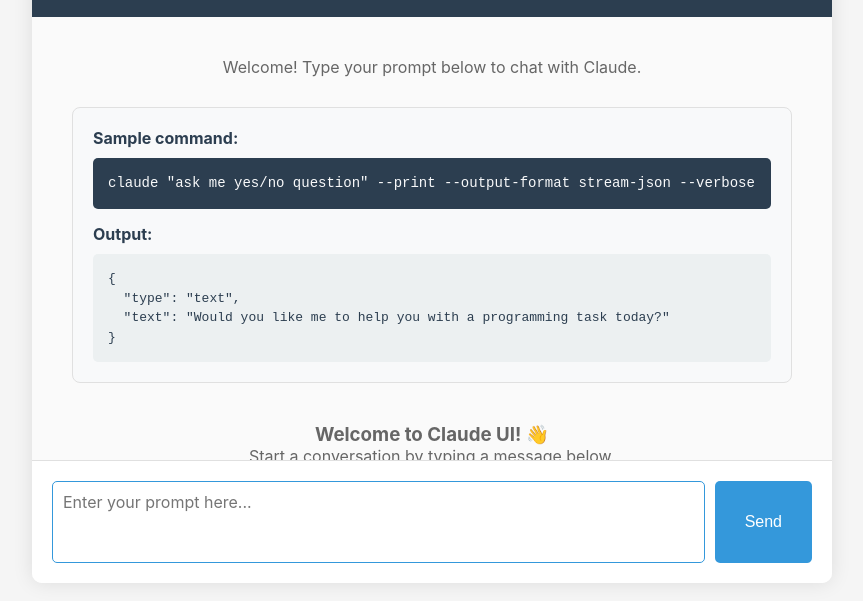
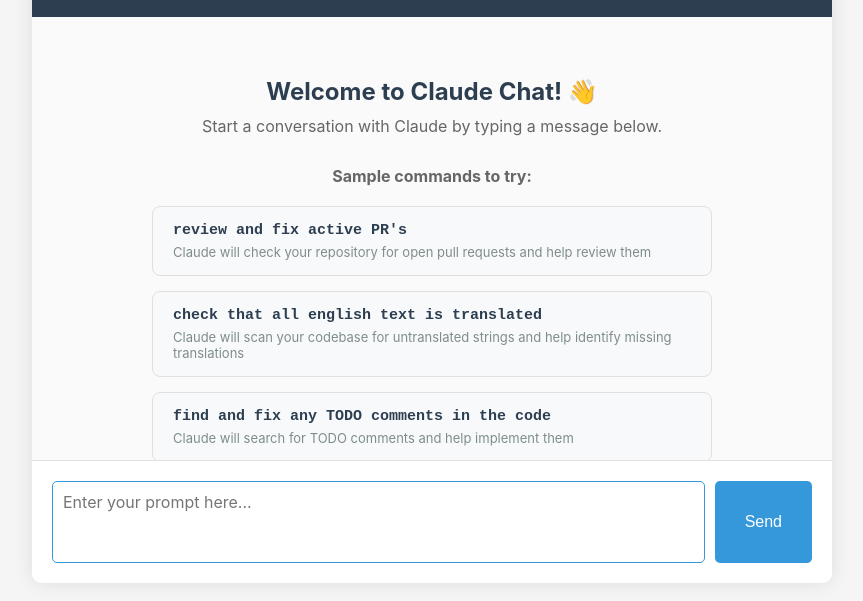
Before and after one commit to CodingCab/ClaudeChat, a website: page index.html in a window 1280 px wide. Shown: the part 137-738 px from the top of the page, without its empty margins (208-1071 px from the left). Drawn offline with nearby package versions, Linux system fonts and the light colour scheme; no server answers.

Commit message:
Update welcome page with practical sample commands
- Replace technical command example with real-world use cases
- Add clickable command examples that auto-fill the input field
- Improve styling with hover effects and better visual hierarchy
- Commands include: PR review, translation checking, TODO fixing, and project analysis

```diff
--- a/app.js
+++ b/app.js
@@ -78,10 +78,40 @@
     const welcomeDiv = document.createElement('div');
     welcomeDiv.className = 'welcome-message';
     welcomeDiv.innerHTML = `
-        <h3>Welcome to Claude UI! 👋</h3>
-        <p>Start a conversation by typing a message below.</p>
+        <h3>Welcome to Claude Chat! 👋</h3>
+        <p>Start a conversation with Claude by typing a message below.</p>
+
+        <div class="sample-commands">
+            <p><strong>Sample commands to try:</strong></p>
+            <div class="command-example" data-command="review and fix active PR's">
+                <div class="command-text">review and fix active PR's</div>
+                <p class="command-description">Claude will check your repository for open pull requests and help review them</p>
+            </div>
+            <div class="command-example" data-command="check that all english text is translated">
+                <div class="command-text">check that all english text is translated</div>
+                <p class="command-description">Claude will scan your codebase for untranslated strings and help identify missing translations</p>
+            </div>
+            <div class="command-example" data-command="find and fix any TODO comments in the code">
+                <div class="command-text">find and fix any TODO comments in the code</div>
+                <p class="command-description">Claude will search for TODO comments and help implement them</p>
+            </div>
+            <div class="command-example" data-command="analyze the project structure and suggest improvements">
+                <div class="command-text">analyze the project structure and suggest improvements</div>
+                <p class="command-description">Claude will review your project organization and recommend best practices</p>
+            </div>
+        </div>
     `;
     chatOutput.appendChild(welcomeDiv);
+
+    // Make command examples clickable
+    const commandExamples = welcomeDiv.querySelectorAll('.command-example');
+    commandExamples.forEach(example => {
+        example.addEventListener('click', () => {
+            const command = example.getAttribute('data-command');
+            chatInput.value = command;
+            chatInput.focus();
+        });
+    });
 }
 
 function addMessage(content, className = 'claude-message') {
--- a/index.html
+++ b/index.html
@@ -15,16 +15,26 @@
             </div>
             <div class="chat-output" id="chatOutput">
                 <div class="welcome-message">
-                    <p>Welcome! Type your prompt below to chat with Claude.</p>
-                    <div class="sample-command">
-                        <p>Sample command:</p>
-                        <pre><code>claude "ask me yes/no question" --print --output-format stream-json --verbose</code></pre>
-                        <div class="command-output">
-                            <p>Output:</p>
-                            <pre>{
-  "type": "text",
-  "text": "Would you like me to help you with a programming task today?"
-}</pre>
+                    <h3>Welcome to Claude Chat! 👋</h3>
+                    <p>Start a conversation with Claude by typing a message below.</p>
+
+                    <div class="sample-commands">
+                        <p><strong>Sample commands to try:</strong></p>
+                        <div class="command-example">
+                            <div class="command-text">review and fix active PR's</div>
+                            <p class="command-description">Claude will check your repository for open pull requests and help review them</p>
+                        </div>
+                        <div class="command-example">
+                            <div class="command-text">check that all english text is translated</div>
+                            <p class="command-description">Claude will scan your codebase for untranslated strings and help identify missing translations</p>
+                        </div>
+                        <div class="command-example">
+                            <div class="command-text">find and fix any TODO comments in the code</div>
+                            <p class="command-description">Claude will search for TODO comments and help implement them</p>
+                        </div>
+                        <div class="command-example">
+                            <div class="command-text">analyze the project structure and suggest improvements</div>
+                            <p class="command-description">Claude will review your project organization and recommend best practices</p>
                         </div>
                     </div>
                 </div>
--- a/styles.css
+++ b/styles.css
@@ -73,46 +73,62 @@
 .welcome-message {
     color: #666;
     text-align: center;
-    padding: 20px;
+    padding: 40px 20px;
+    max-width: 600px;
+    margin: 0 auto;
 }
 
-.sample-command {
+.welcome-message h3 {
+    color: #2c3e50;
+    margin-bottom: 10px;
+    font-size: 24px;
+}
+
+.welcome-message > p {
+    margin-bottom: 30px;
+    font-size: 16px;
+}
+
+.sample-commands {
+    text-align: left;
     margin-top: 30px;
-    text-align: left;
+}
+
+.sample-commands > p {
+    font-size: 16px;
+    margin-bottom: 20px;
+    text-align: center;
+}
+
+.command-example {
     background-color: #f8f9fa;
     border: 1px solid #e0e0e0;
     border-radius: 8px;
-    padding: 20px;
+    padding: 15px 20px;
+    margin-bottom: 15px;
+    transition: all 0.3s ease;
+    cursor: pointer;
 }
 
-.sample-command p {
-    font-weight: bold;
-    margin-bottom: 10px;
-    color: #2c3e50;
+.command-example:hover {
+    background-color: #e8f4f8;
+    border-color: #3498db;
+    transform: translateY(-2px);
+    box-shadow: 0 4px 8px rgba(0, 0, 0, 0.1);
 }
 
-.sample-command pre {
-    background-color: #2c3e50;
-    color: #f8f9fa;
-    padding: 15px;
-    border-radius: 5px;
-    overflow-x: auto;
-    font-size: 14px;
-    line-height: 1.5;
+.command-text {
+    font-family: 'Courier New', monospace;
+    font-size: 15px;
+    color: #2c3e50;
+    font-weight: bold;
+    margin-bottom: 5px;
 }
 
-.sample-command code {
-    font-family: 'Courier New', monospace;
-}
-
-.command-output {
-    margin-top: 15px;
-}
-
-.command-output pre {
-    background-color: #ecf0f1;
-    color: #2c3e50;
+.command-description {
     font-size: 13px;
+    color: #7f8c8d;
+    margin: 0;
 }
 
 .message {
```
